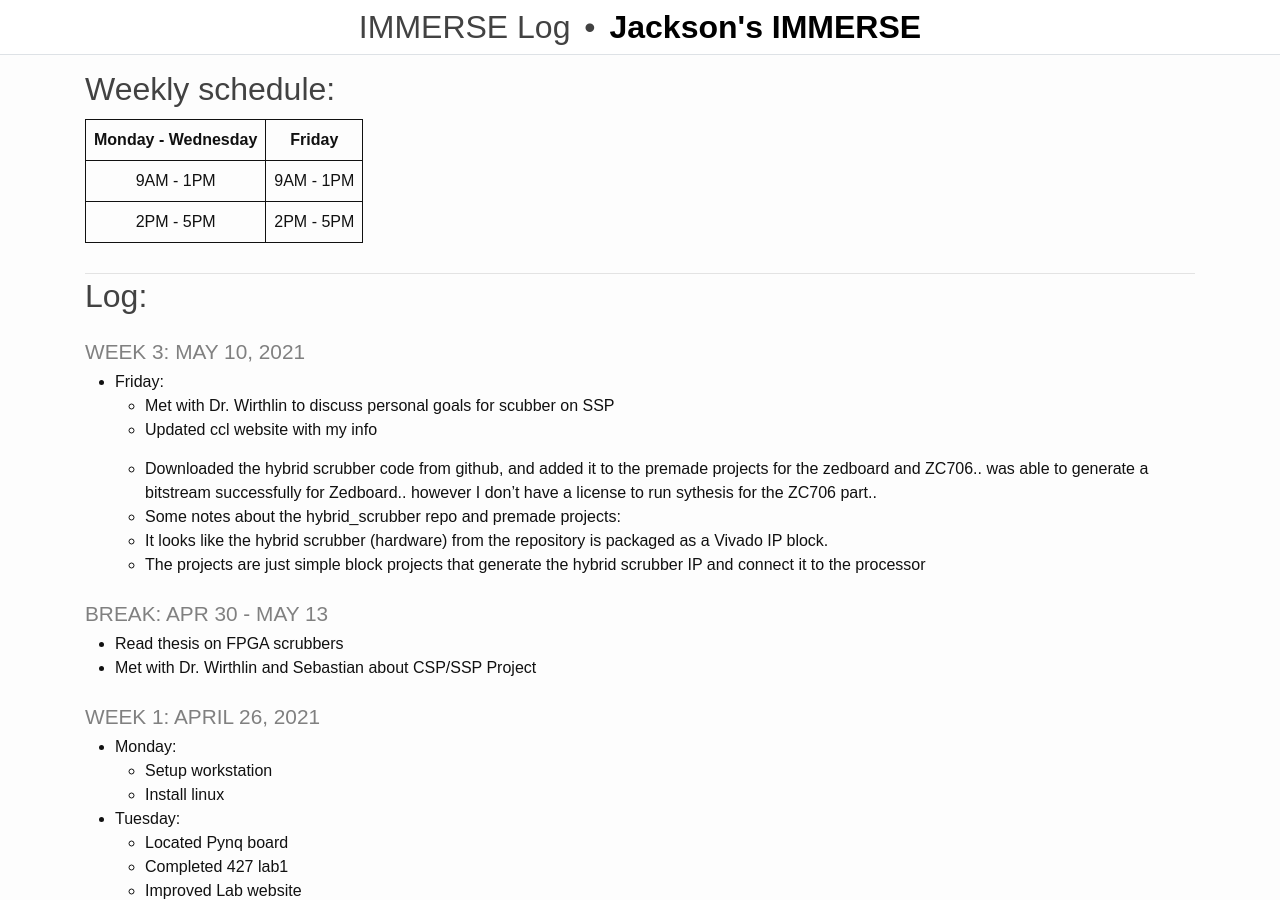
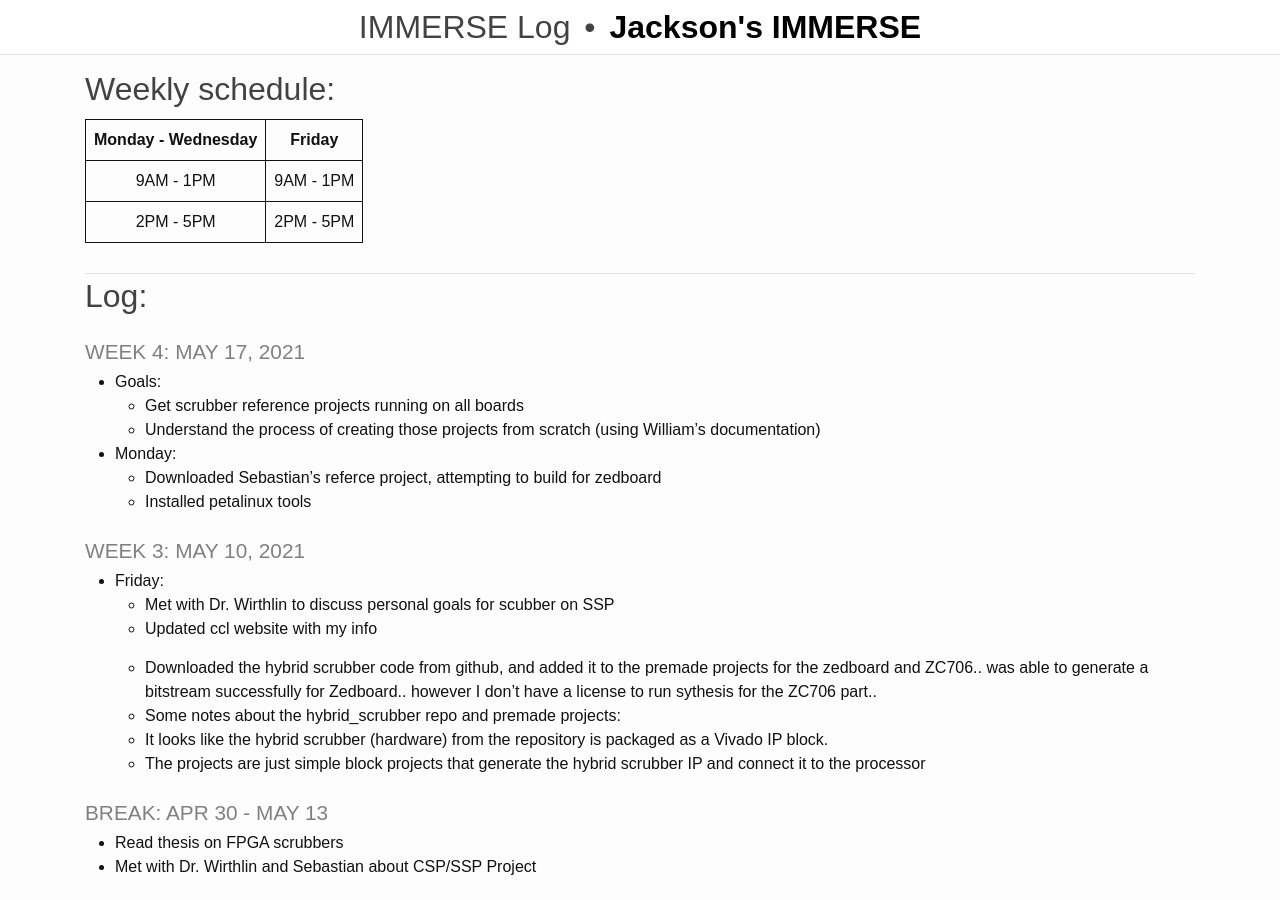
Before and after one commit to rjsmith1999/IMMERSE, a Jekyll site: the page built from _pages/log.md, in a window 1280 px wide and 900 px high. Built offline with Jekyll 4.4.1, drawn with Linux system fonts in a browser that asks for light colours.

Commit message:
Update goals

```diff
--- a/_pages/log.md
+++ b/_pages/log.md
@@ -13,6 +13,15 @@ title: IMMERSE Log
 
 -------------------
 ## Log:
+
+### Week 4: May 17, 2021
+* **Goals**:
+  - Get scrubber reference projects running on all boards
+  - Understand the process of creating those projects from scratch (using William's documentation)
+
+* **Monday**:
+  - Downloaded Sebastian's referce project, attempting to build for zedboard
+  - Installed petalinux tools
 
 ### Week 3: May 10, 2021
 * **Friday**:
```
